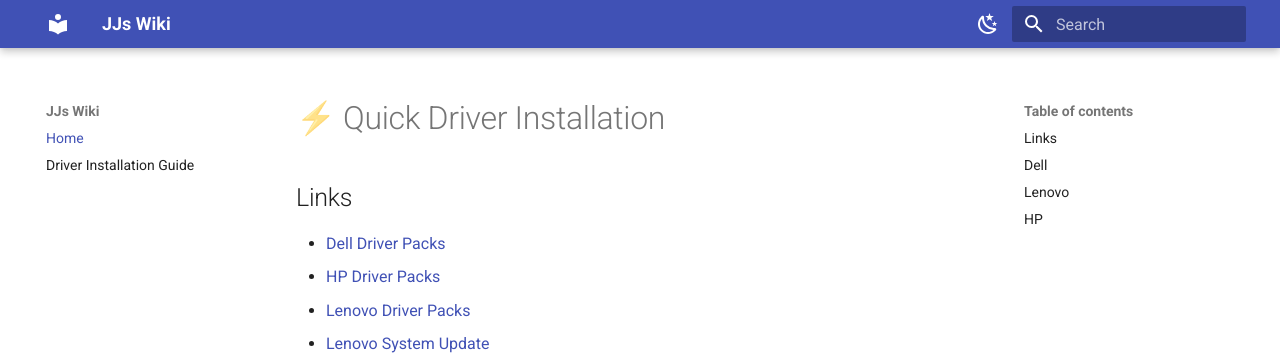
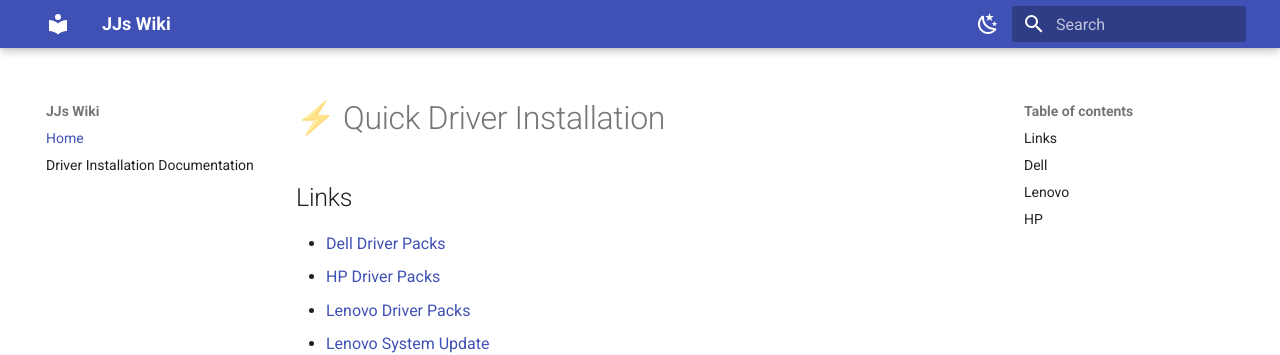
Before and after one commit to skermiebroTech/my-wiki, an MkDocs documentation site: the page built from docs/index.md, in a window 1280 px wide. Shown: the top 355 px of the page. Built offline with MkDocs 1.6.1 and Material for MkDocs 9.7.7, drawn with Linux system fonts in a browser that asks for light colours.

Commit message:
Add extra.css and update Driver Installation title
Add a new extra.css to docs/stylesheets and site/stylesheets and wire it into the site by adding extra_css in mkdocs.yml. Update generated HTML files (index, driver-installation, quick-start, 404) to include the stylesheet link and change the nav/page label from "Driver Installation Guide" to "Driver Installation Documentation". Also update .obsidian workspace entries and include updated .DS_Store binaries.

```diff
--- /dev/null
+++ b/docs/stylesheets/extra.css
@@ -0,0 +1,4 @@
+[data-md-color-scheme="slate"] {
+  --md-default-fg-color: #e8e8e8;
+  --md-typeset-a-color: #82aaff;
+}
--- a/mkdocs.yml
+++ b/mkdocs.yml
@@ -29,7 +29,7 @@
 
 nav:
   - Home: index.md
-  - Driver Installation Guide: driver-installation.md
+  - Driver Installation Documentation: driver-installation.md
 
 markdown_extensions:
   - admonition
@@ -44,3 +44,6 @@
 
 extra_javascript:
   - js/open_in_new_tab.js
+
+extra_css:
+  - stylesheets/extra.css
```
Also changed, not shown: site/404.html, site/driver-installation/index.html, site/index.html, site/quick-start.md.old/index.html, site/stylesheets/extra.css (added), 3 other files.
